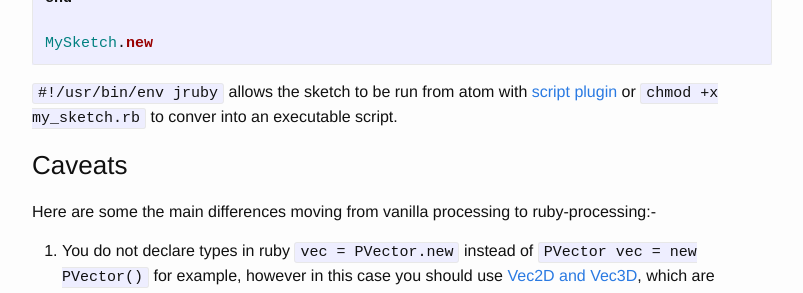
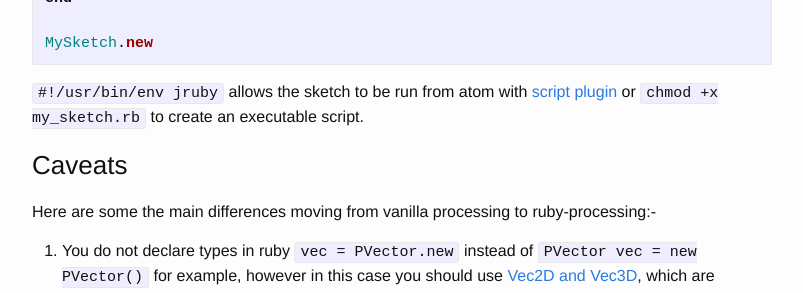
Before and after one commit to ruby-processing/propane, a Jekyll site: the page built from _posts/2017-01-20-processing-api.md, in a window 1280 px wide and 900 px high, scrolled down 937 px. Shown: the part 152-445 px from the top of the window, without its empty margins (238-1041 px from the left). Built offline with Jekyll 4.4.1, drawn with Linux system fonts in a browser that asks for light colours.

Commit message:
Create not convert

````diff
--- a/_posts/2017-01-20-processing-api.md
+++ b/_posts/2017-01-20-processing-api.md
@@ -36,7 +36,7 @@ end
 
 MySketch.new
 ```
-`#!/usr/bin/env jruby` allows the sketch to be run from atom with [script plugin][script] or `chmod +x my_sketch.rb` to conver into an executable script.
+`#!/usr/bin/env jruby` allows the sketch to be run from atom with [script plugin][script] or `chmod +x my_sketch.rb` to create an executable script.
 
 ### Caveats
 
````
